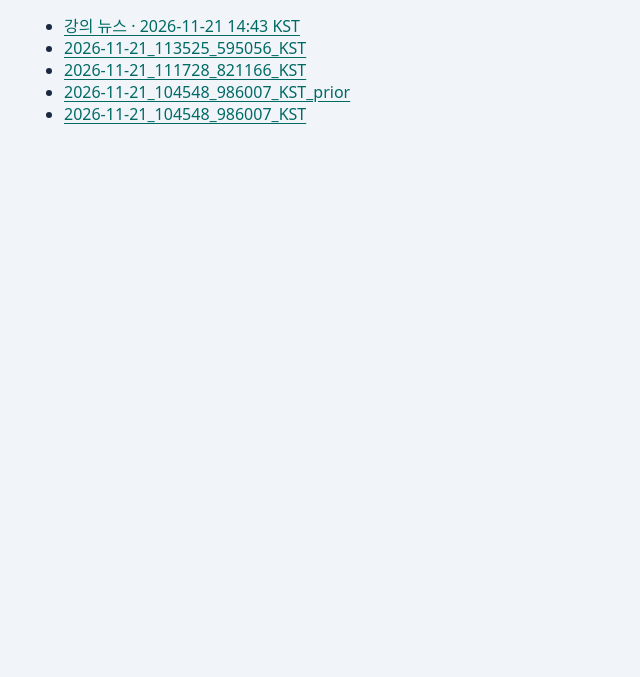
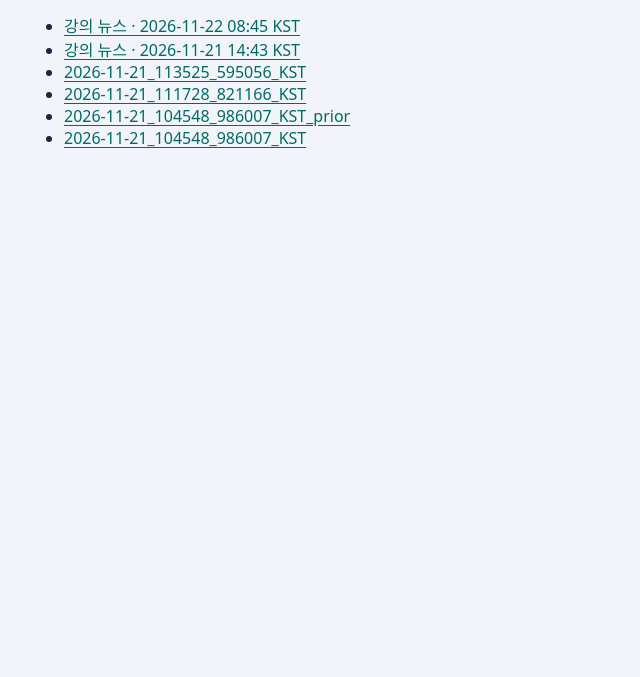
Before and after one commit to kaicareerofficial-HRD/professor, a plain HTML site: page db-history/index.html in a window 1280 px wide. Shown: the part 123-800 px from the top of the page, without its empty margins (0-640 px from the left). Drawn offline with Linux system fonts and the light colour scheme.

Commit message:
Link 2026-11-22 lecture news archive

```diff
--- a/db-history/index.html
+++ b/db-history/index.html
@@ -1 +1 @@
-<!doctype html><html lang="ko"><meta charset="utf-8"><meta name="viewport" content="width=device-width, initial-scale=1"><title>공개 강사 DB 이전 버전</title><link rel="stylesheet" href="../style.css"><main><p><a href="../">강사 아카이브</a></p><h1>공개 강사 DB 이전 버전</h1><p>파일명은 한국시간 기준입니다. 공개 목록만 포함합니다.</p><ul><li><a href="lecture_news_2026-11-21_144317_KST.js" download>강의 뉴스 · 2026-11-21 14:43 KST</a></li><li><a href="speaker_db_2026-11-21_113525_595056_KST.js" download>2026-11-21_113525_595056_KST</a></li><li><a href="speaker_db_2026-11-21_111728_821166_KST.js" download>2026-11-21_111728_821166_KST</a></li><li><a href="speaker_db_2026-11-21_104548_986007_KST_prior.js" download>2026-11-21_104548_986007_KST_prior</a></li><li><a href="speaker_db_2026-11-21_104548_986007_KST.js" download>2026-11-21_104548_986007_KST</a></li></ul></main></html>
+<!doctype html><html lang="ko"><meta charset="utf-8"><meta name="viewport" content="width=device-width, initial-scale=1"><title>공개 강사 DB 이전 버전</title><link rel="stylesheet" href="../style.css"><main><p><a href="../">강사 아카이브</a></p><h1>공개 강사 DB 이전 버전</h1><p>파일명은 한국시간 기준입니다. 공개 목록만 포함합니다.</p><ul><li><a href="lecture_news_2026-11-22_084503_KST.js" download>강의 뉴스 · 2026-11-22 08:45 KST</a></li><li><a href="lecture_news_2026-11-21_144317_KST.js" download>강의 뉴스 · 2026-11-21 14:43 KST</a></li><li><a href="speaker_db_2026-11-21_113525_595056_KST.js" download>2026-11-21_113525_595056_KST</a></li><li><a href="speaker_db_2026-11-21_111728_821166_KST.js" download>2026-11-21_111728_821166_KST</a></li><li><a href="speaker_db_2026-11-21_104548_986007_KST_prior.js" download>2026-11-21_104548_986007_KST_prior</a></li><li><a href="speaker_db_2026-11-21_104548_986007_KST.js" download>2026-11-21_104548_986007_KST</a></li></ul></main></html>
```
